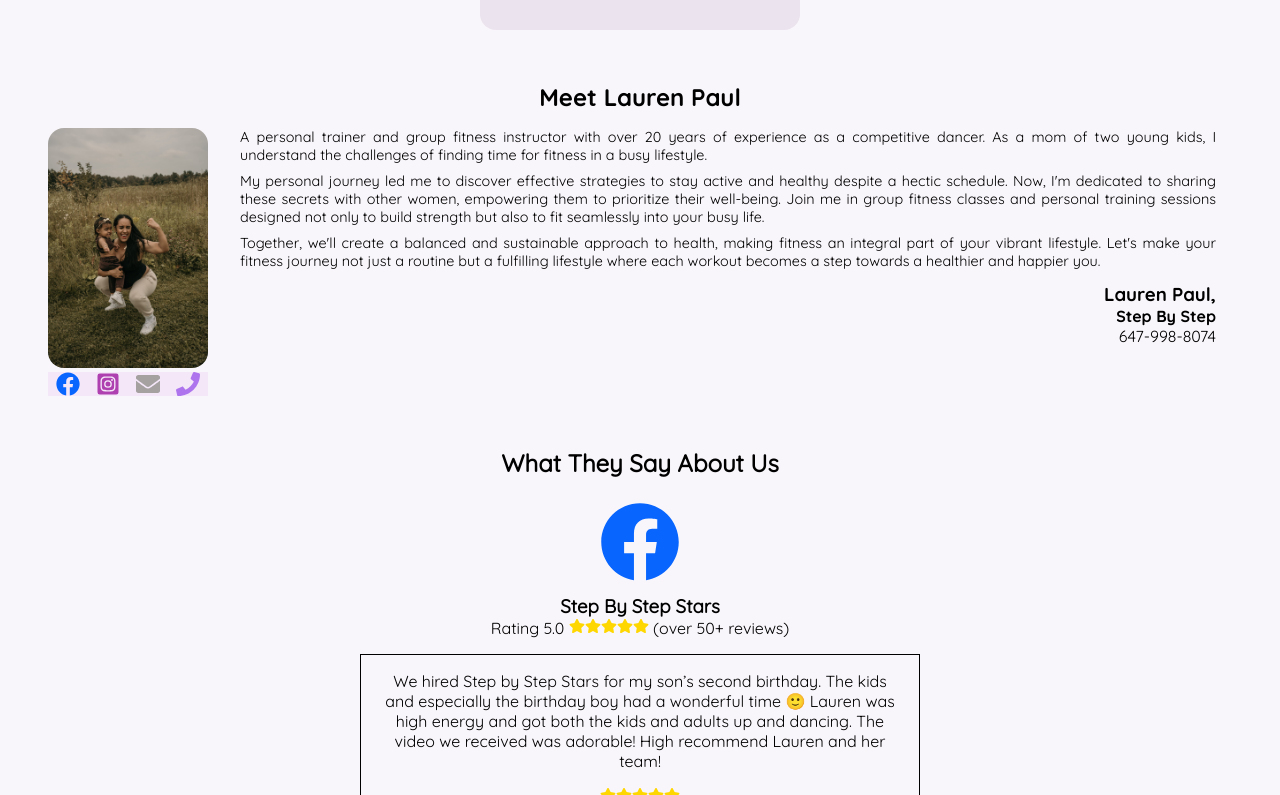
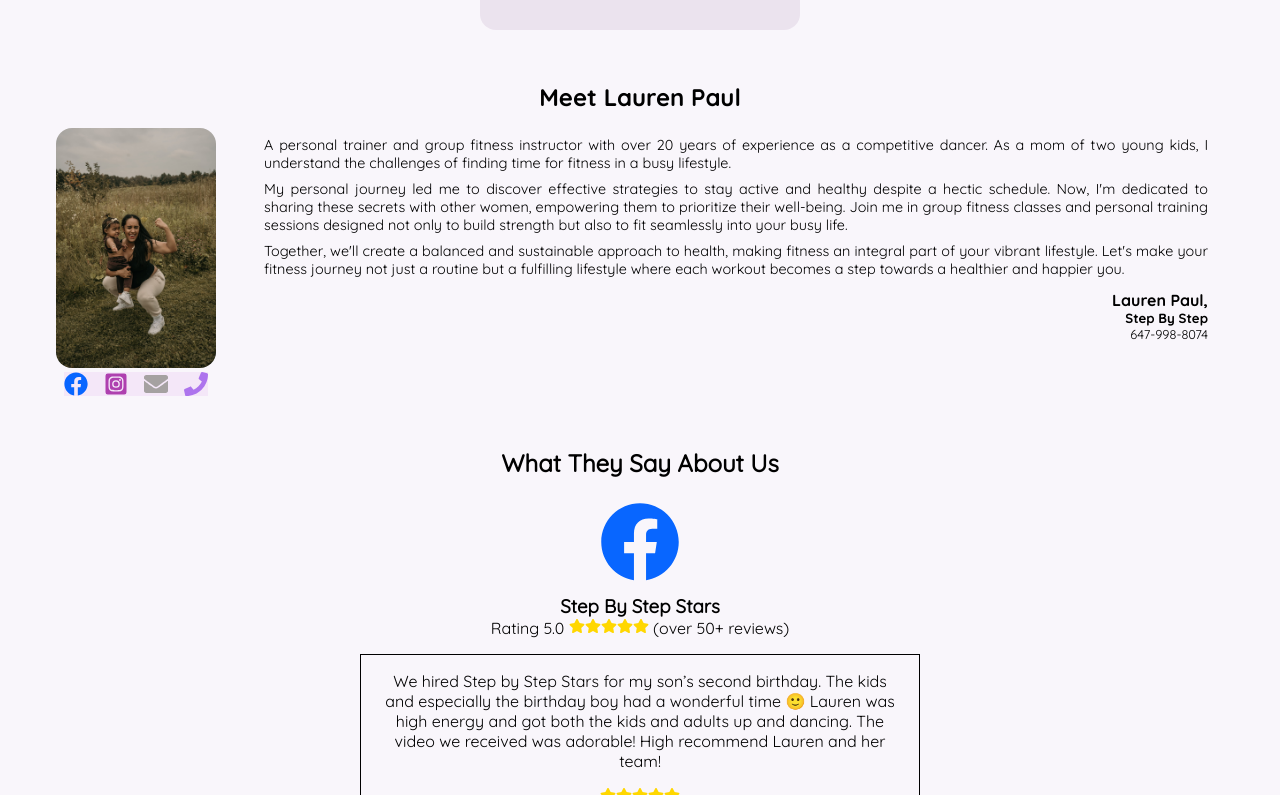
Before and after one commit to ralphdaryn/stepbystepstars, a React (Create React App) app: page / in a window 1280 px wide. Shown: the part 1665-2460 px from the top of the page. Built offline with nearby package versions, Linux system fonts and the light colour scheme.

Commit message:
style about section

```diff
--- a/src/components/About/About.js
+++ b/src/components/About/About.js
@@ -46,9 +46,9 @@ const About = () => {
             happier you.
           </p>
           <div className="about__text-wrapper">
-            <h3 className="about__text">Lauren Paul,</h3>
-            <h4 className="about__text">Step By Step</h4>
-            <p>647-998-8074</p>
+            <h4 className="about__text">Lauren Paul,</h4>
+            <h5 className="about__text">Step By Step</h5>
+            <p className="about__text-number">647-998-8074</p>
           </div>
         </div>
       </div>
--- a/src/components/About/About.scss
+++ b/src/components/About/About.scss
@@ -21,6 +21,9 @@
     padding: 0.25rem;
     text-align: justify;
     font-size: 0.9rem;
+    &-wrapper {
+      padding: 0.5rem;
+    }
     @include tablet {
       padding: 0 1rem 0.5rem;
     }
@@ -36,6 +39,9 @@
         margin-right: 1rem;
       }
     }
+    &-number {
+      font-size: 0.8rem;
+    }
   }
   &__image {
     width: 10rem;
@@ -47,9 +53,8 @@
     gap: 1rem;
     align-items: center;
     font-size: 1.5rem;
-    &-wrapper {
-      background-color: #f4e7f8;
-    }
+    background-color: #f4e7f8;
+    margin: 0 1rem;
     &-facebook {
       color: #0866ff;
     }
--- a/src/components/Reviews/Reviews.scss
+++ b/src/components/Reviews/Reviews.scss
@@ -2,8 +2,9 @@
 @use "../../styles/partials/mixins" as *;
 
 .reviews {
+  padding: 1rem;
   &__title {
-    padding: 2rem 0 1rem;
+    padding: 1rem;
   }
   &__facebook {
     font-size: 5rem;
```
